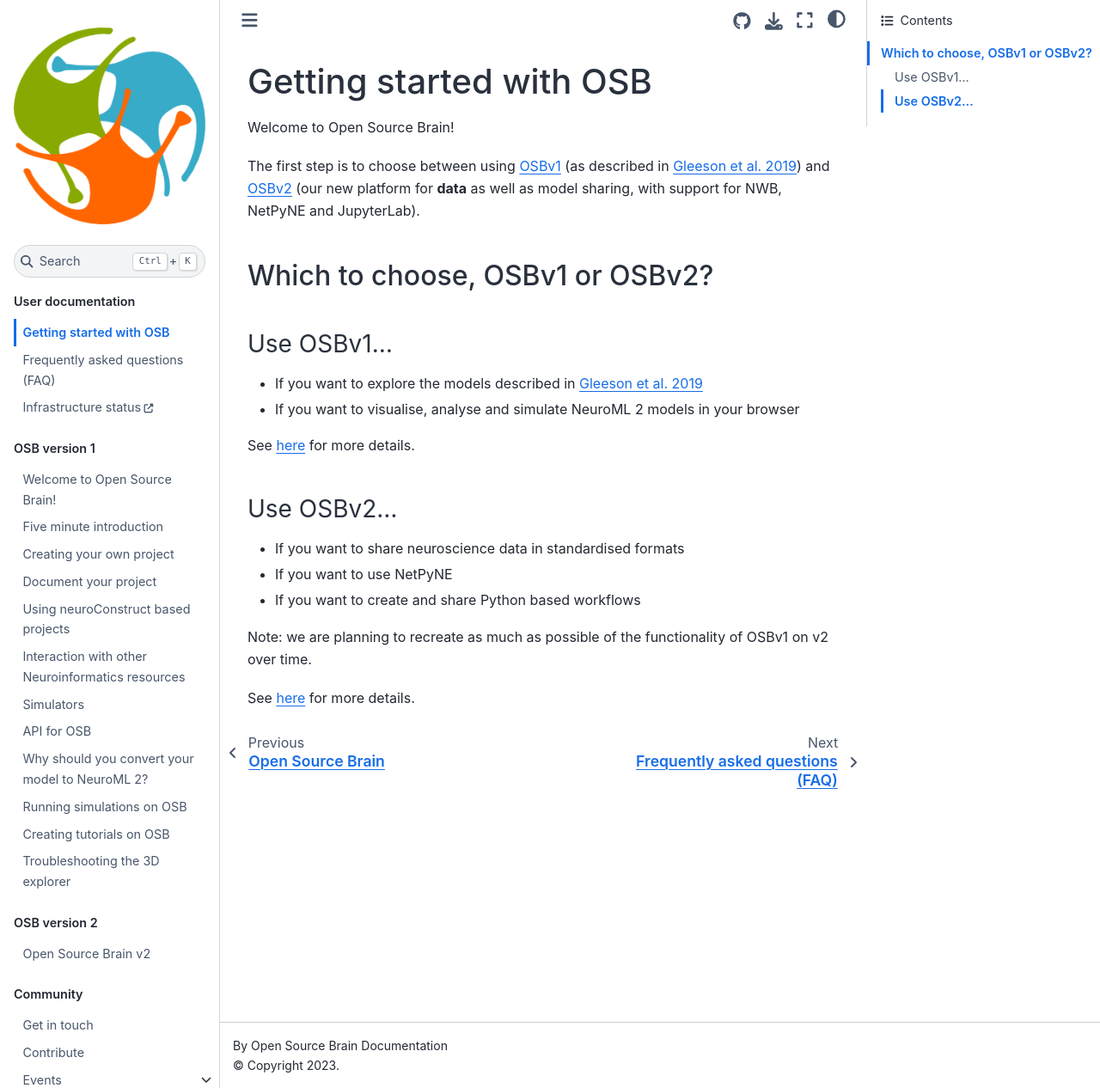
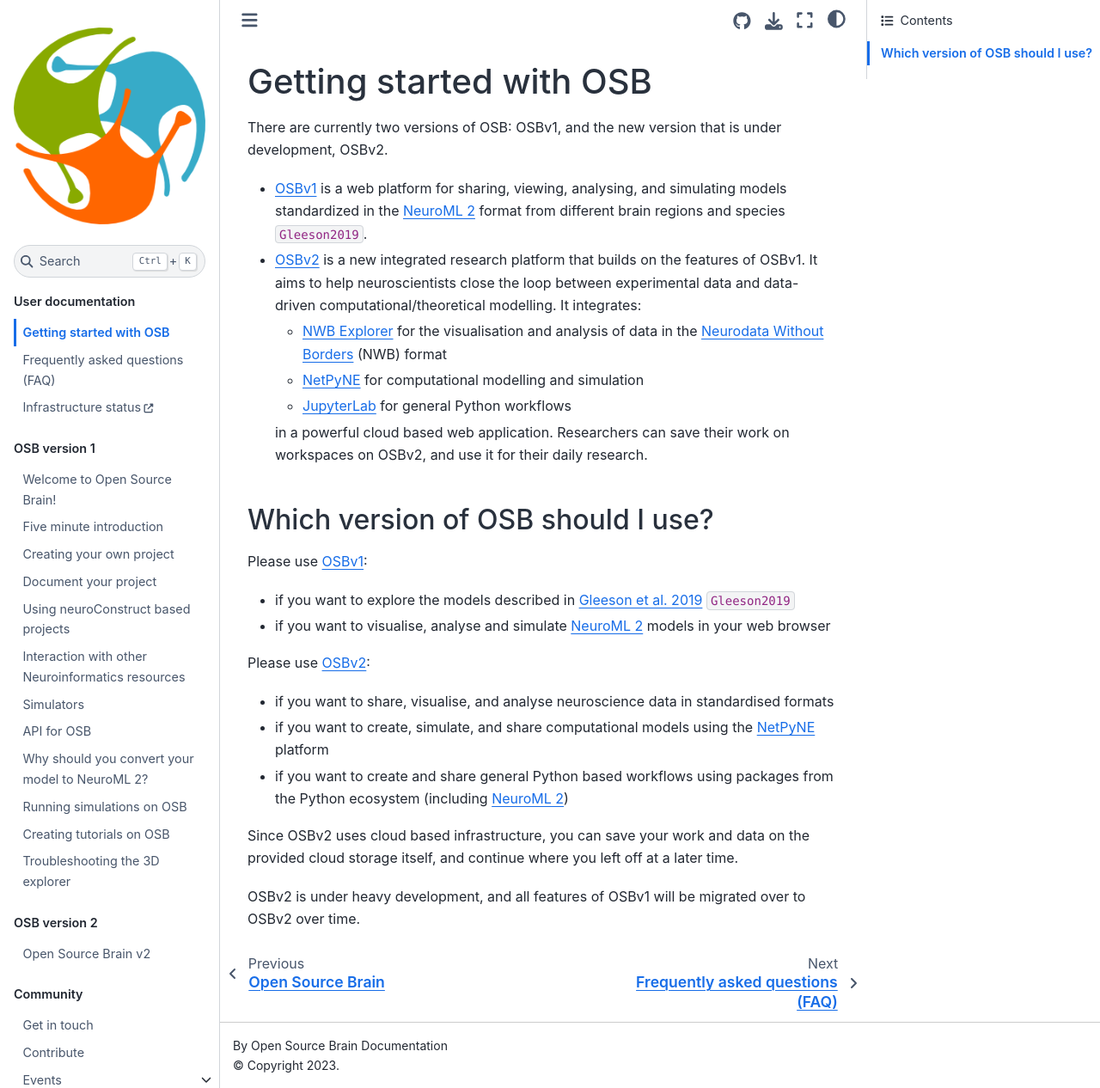
Before and after one commit to OpenSourceBrain/Documentation, a Jupyter Book: the page built from source/General/GettingStarted.md, in a window 1280 px wide and 1266 px high. Shown: the whole window at 86% size. Built offline with Jupyter Book 1.0.4 settings and Sphinx 7.4.7 and the Sphinx Book theme 1.1.4, drawn with Linux system fonts in a browser that asks for light colours; cross-references to code outside the pages are shown as plain code.

Commit message:
improvement(getting-started): expand info on general getting started doc

```diff
--- a/source/General/GettingStarted.md
+++ b/source/General/GettingStarted.md
@@ -1,26 +1,35 @@
 (getting_started_osb)=
 # Getting started with OSB
 
-Welcome to Open Source Brain!
+There are currently two versions of OSB: OSBv1, and the new version that is under development, OSBv2.
 
-The first step is to choose between using {ref}`OSBv1 <v1:getting_started>` (as described in [Gleeson et al. 2019](https://www.cell.com/neuron/fulltext/S0896-6273(19)30444-1)) and {ref}`OSBv2 <osbv2>` (our new platform for **data** as well as model sharing, with support for NWB, NetPyNE and JupyterLab).
+- {ref}`OSBv1 <v1:getting_started>` is a web platform for sharing, viewing, analysing, and simulating models standardized in the [NeuroML 2](https://docs.neuroml.org) format from different brain regions and species {cite}`Gleeson2019`.
+- {ref}`OSBv2 <osbv2>` is a new integrated research platform that builds on the features of OSBv1.
+  It aims to help neuroscientists close the loop between experimental data and data-driven computational/theoretical modelling.
+  It integrates:
 
-(osb1or2)=
-## Which to choose, OSBv1 or OSBv2?
+  - [NWB Explorer](https://nwbexplorer.opensourcebrain.org) for the visualisation and analysis of data in the [Neurodata Without Borders](https://www.nwb.org) (NWB) format
+  - [NetPyNE](https://netpyne.org) for computational modelling and simulation
+  - [JupyterLab](https://jupyterlab.readthedocs.io/en/latest/) for general Python workflows
 
-### Use OSBv1...
+  in a powerful cloud based web application.
+  Researchers can save their work on workspaces on OSBv2, and use it for their daily research.
 
-- If you want to explore the models described in [Gleeson et al. 2019](https://www.cell.com/neuron/fulltext/S0896-6273(19)30444-1)
-- If you want to visualise, analyse and simulate NeuroML 2 models in your browser
+(getting_started_osb:which)=
+## Which version of OSB should I use?
 
-See {ref}`here <v1:getting_started>` for more details.
+Please use {ref}`OSBv1 <v1:getting_started>`:
 
-### Use OSBv2...
+- if you want to explore the models described in [Gleeson et al. 2019](https://www.cell.com/neuron/fulltext/S0896-6273(19)30444-1) {cite}`Gleeson2019`
+- if you want to visualise, analyse and simulate [NeuroML 2](https://docs.neuroml.org) models in your web browser
 
-- If you want to share neuroscience data in standardised formats
-- If you want to use NetPyNE
-- If you want to create and share Python based workflows
+Please use {ref}`OSBv2 <osbv2>`:
 
-Note: we are planning to recreate as much as possible of the functionality of OSBv1 on v2 over time.
+- if you want to share, visualise, and analyse neuroscience data in standardised formats
+- if you want to create, simulate, and share computational models using the [NetPyNE](https://netpyne.org) platform
+- if you want to create and share general Python based workflows using packages from the Python ecosystem (including [NeuroML 2](https://docs.neuroml.org))
 
-See {ref}`here <osbv2>` for more details.
+Since OSBv2 uses cloud based infrastructure, you can save your work and data on the provided cloud storage itself, and continue where you left off at a later time.
+
+
+OSBv2 is under heavy development, and all features of OSBv1 will be migrated over to OSBv2 over time.
--- a/source/Reference/references.bib
+++ b/source/Reference/references.bib
@@ -6,7 +6,6 @@
   pages     = {395--411},
   volume    = {103},
   file      = {:Gleeson2019 - Open Source Brain_ a Collaborative Resource for Visualizing, Analyzing, Simulating, and Developing Standardized Models of Neurons and Circuits.pdf:PDF},
-  groups    = {OSB},
   journal   = {Neuron},
   publisher = {Elsevier {BV}},
   year      = {2019},
--- a/source/_toc.yml
+++ b/source/_toc.yml
@@ -43,6 +43,7 @@
           - file: General/Meetings/Hackathon_2013
           - file: General/Meetings/Sardinia_2013
       - file: General/PrivacyPolicy
+      - file: Reference/zBibliography
   - caption: Useful Information
     chapters:
       - file: General/Background_Information/01_Introduction_to_Source_Control
```
Also changed, not shown: source/Reference/zBibliography.md (added, +5 -0 lines).
